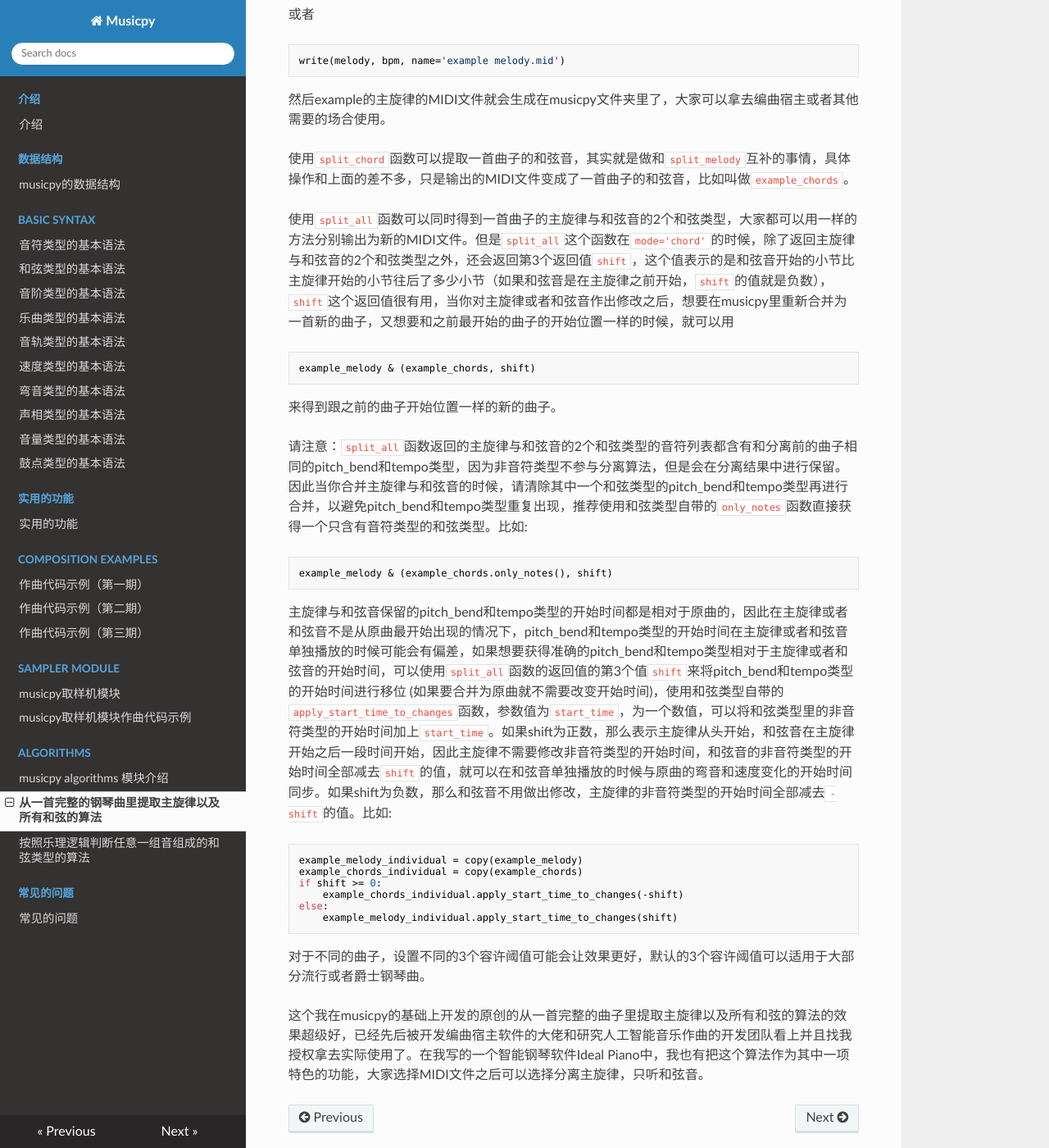
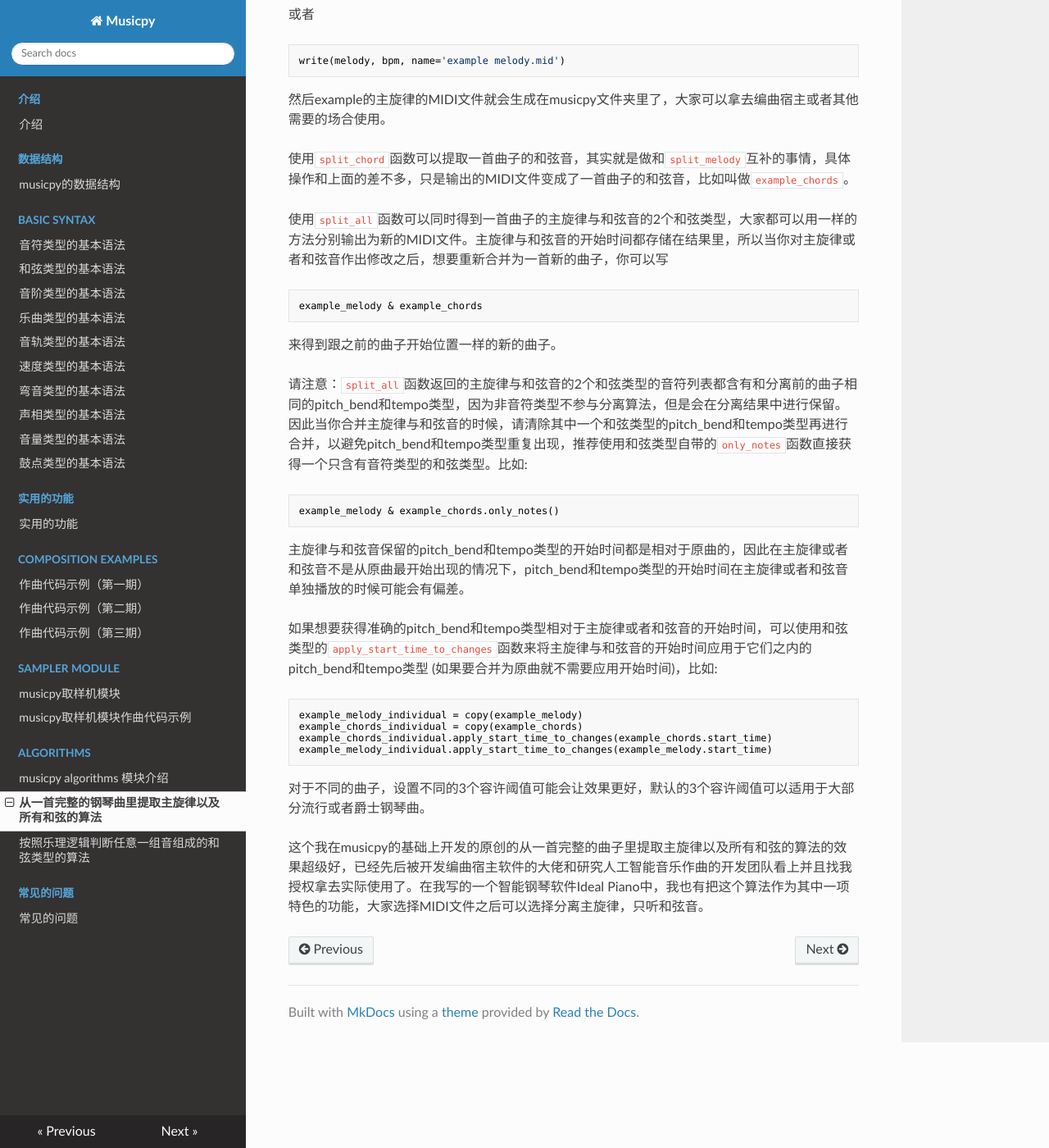
Before and after one commit to Rainbow-Dreamer/musicpy_docs_zh_CN, an MkDocs documentation site: the page built from docs/从一首完整的钢琴曲里提取主旋律以及所有和弦的算法.md, in a window 1280 px wide and 1400 px high, scrolled down 3093 px. Shown: the whole window at 82% size. Built offline with MkDocs 1.6.1, drawn with Linux system fonts in a browser that asks for light colours; nearby versions of some CDN libraries; some of the changed text lies outside the part shown.

Commit message:
Update 从一首完整的钢琴曲里提取主旋律以及所有和弦的算法.md

````diff
--- a/docs/从一首完整的钢琴曲里提取主旋律以及所有和弦的算法.md
+++ b/docs/从一首完整的钢琴曲里提取主旋律以及所有和弦的算法.md
@@ -45,10 +45,10 @@ split_melody(current_chord,
 首先我们把曲子准备好，可以是任意的MIDI文件，然后使用`read`函数读取你想要分离的音轨。比如
 
 ```python
-bpm, a, start_time = read('example.mid').merge()
+a, bpm, start_time = read('example.mid').merge()
 ```
 
-`read`函数返回的是一个乐曲类型，使用`merge`函数可以得到1个有着3个元素的tuple，分别为曲子的速度(BPM)，曲子的和弦类型，曲子开始的时间(单位为小节)
+`read`函数返回的是一个乐曲类型，使用`merge`函数可以得到1个有着3个元素的tuple，分别为曲子的和弦类型，曲子的速度(BPM)，曲子开始的时间(单位为小节)
 
 然后我们可以使用
 
@@ -72,10 +72,10 @@ write(melody, bpm, name='example melody.mid')
 
 使用`split_chord`函数可以提取一首曲子的和弦音，其实就是做和`split_melody`互补的事情，具体操作和上面的差不多，只是输出的MIDI文件变成了一首曲子的和弦音，比如叫做`example_chords`。
 
-使用`split_all`函数可以同时得到一首曲子的主旋律与和弦音的2个和弦类型，大家都可以用一样的方法分别输出为新的MIDI文件。但是`split_all`这个函数在`mode='chord'`的时候，除了返回主旋律与和弦音的2个和弦类型之外，还会返回第3个返回值`shift`，这个值表示的是和弦音开始的小节比主旋律开始的小节往后了多少小节（如果和弦音是在主旋律之前开始，`shift`的值就是负数），`shift`这个返回值很有用，当你对主旋律或者和弦音作出修改之后，想要在musicpy里重新合并为一首新的曲子，又想要和之前最开始的曲子的开始位置一样的时候，就可以用
+使用`split_all`函数可以同时得到一首曲子的主旋律与和弦音的2个和弦类型，大家都可以用一样的方法分别输出为新的MIDI文件。主旋律与和弦音的开始时间都存储在结果里，所以当你对主旋律或者和弦音作出修改之后，想要重新合并为一首新的曲子，你可以写
 
 ```python
-example_melody & (example_chords, shift)
+example_melody & example_chords
 ```
 
 来得到跟之前的曲子开始位置一样的新的曲子。
@@ -83,18 +83,18 @@ example_melody & (example_chords, shift)
 请注意：`split_all`函数返回的主旋律与和弦音的2个和弦类型的音符列表都含有和分离前的曲子相同的pitch_bend和tempo类型，因为非音符类型不参与分离算法，但是会在分离结果中进行保留。因此当你合并主旋律与和弦音的时候，请清除其中一个和弦类型的pitch_bend和tempo类型再进行合并，以避免pitch_bend和tempo类型重复出现，推荐使用和弦类型自带的`only_notes`函数直接获得一个只含有音符类型的和弦类型。比如:
 
 ```python
-example_melody & (example_chords.only_notes(), shift)
+example_melody & example_chords.only_notes()
 ```
 
-主旋律与和弦音保留的pitch_bend和tempo类型的开始时间都是相对于原曲的，因此在主旋律或者和弦音不是从原曲最开始出现的情况下，pitch_bend和tempo类型的开始时间在主旋律或者和弦音单独播放的时候可能会有偏差，如果想要获得准确的pitch_bend和tempo类型相对于主旋律或者和弦音的开始时间，可以使用`split_all`函数的返回值的第3个值`shift`来将pitch_bend和tempo类型的开始时间进行移位 (如果要合并为原曲就不需要改变开始时间)，使用和弦类型自带的`apply_start_time_to_changes`函数，参数值为`start_time`，为一个数值，可以将和弦类型里的非音符类型的开始时间加上`start_time`。如果shift为正数，那么表示主旋律从头开始，和弦音在主旋律开始之后一段时间开始，因此主旋律不需要修改非音符类型的开始时间，和弦音的非音符类型的开始时间全部减去`shift`的值，就可以在和弦音单独播放的时候与原曲的弯音和速度变化的开始时间同步。如果shift为负数，那么和弦音不用做出修改，主旋律的非音符类型的开始时间全部减去`-shift`的值。比如:
+主旋律与和弦音保留的pitch_bend和tempo类型的开始时间都是相对于原曲的，因此在主旋律或者和弦音不是从原曲最开始出现的情况下，pitch_bend和tempo类型的开始时间在主旋律或者和弦音单独播放的时候可能会有偏差。
+
+如果想要获得准确的pitch_bend和tempo类型相对于主旋律或者和弦音的开始时间，可以使用和弦类型的`apply_start_time_to_changes`函数来将主旋律与和弦音的开始时间应用于它们之内的pitch_bend和tempo类型 (如果要合并为原曲就不需要应用开始时间)，比如:
 
 ```python
 example_melody_individual = copy(example_melody)
 example_chords_individual = copy(example_chords)
-if shift >= 0:
-    example_chords_individual.apply_start_time_to_changes(-shift)
-else:
-    example_melody_individual.apply_start_time_to_changes(shift)
+example_chords_individual.apply_start_time_to_changes(example_chords.start_time)
+example_melody_individual.apply_start_time_to_changes(example_melody.start_time)
 ```
 
 对于不同的曲子，设置不同的3个容许阈值可能会让效果更好，默认的3个容许阈值可以适用于大部分流行或者爵士钢琴曲。
````
